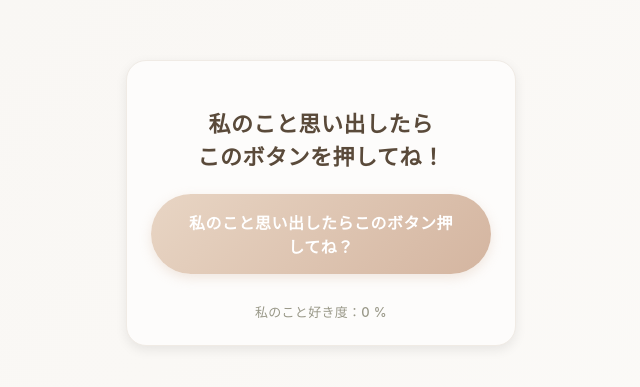
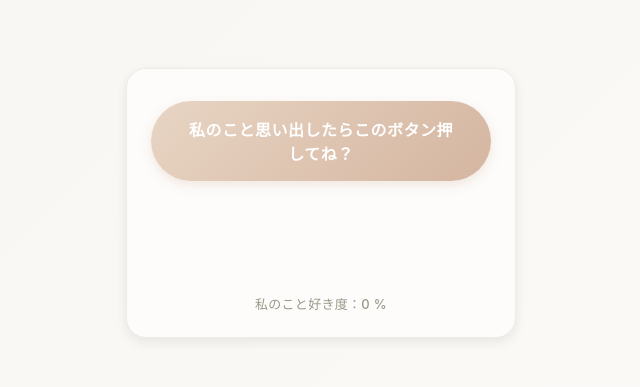
Before and after one commit to rin5uron/counterapp-collection, a plain HTML site: page love-counter/index.html in a window 1280 px wide. Shown: the part 197-584 px from the top of the page, without its empty margins (319-959 px from the left). Drawn offline with Linux system fonts and the light colour scheme.

Commit message:
シンプル洗練

```diff
--- a/love-counter/index.html
+++ b/love-counter/index.html
@@ -109,10 +109,9 @@
 </head>
 <body>
   <div class="card">
-    <h1>私のこと思い出したら<br>このボタンを押してね！</h1>
 
     <button id="mainButton"></button>
-
+    <p id="message"></p>
 
     <div class="counter">
       私のこと好き度：<span id="count">0</span> %
```
